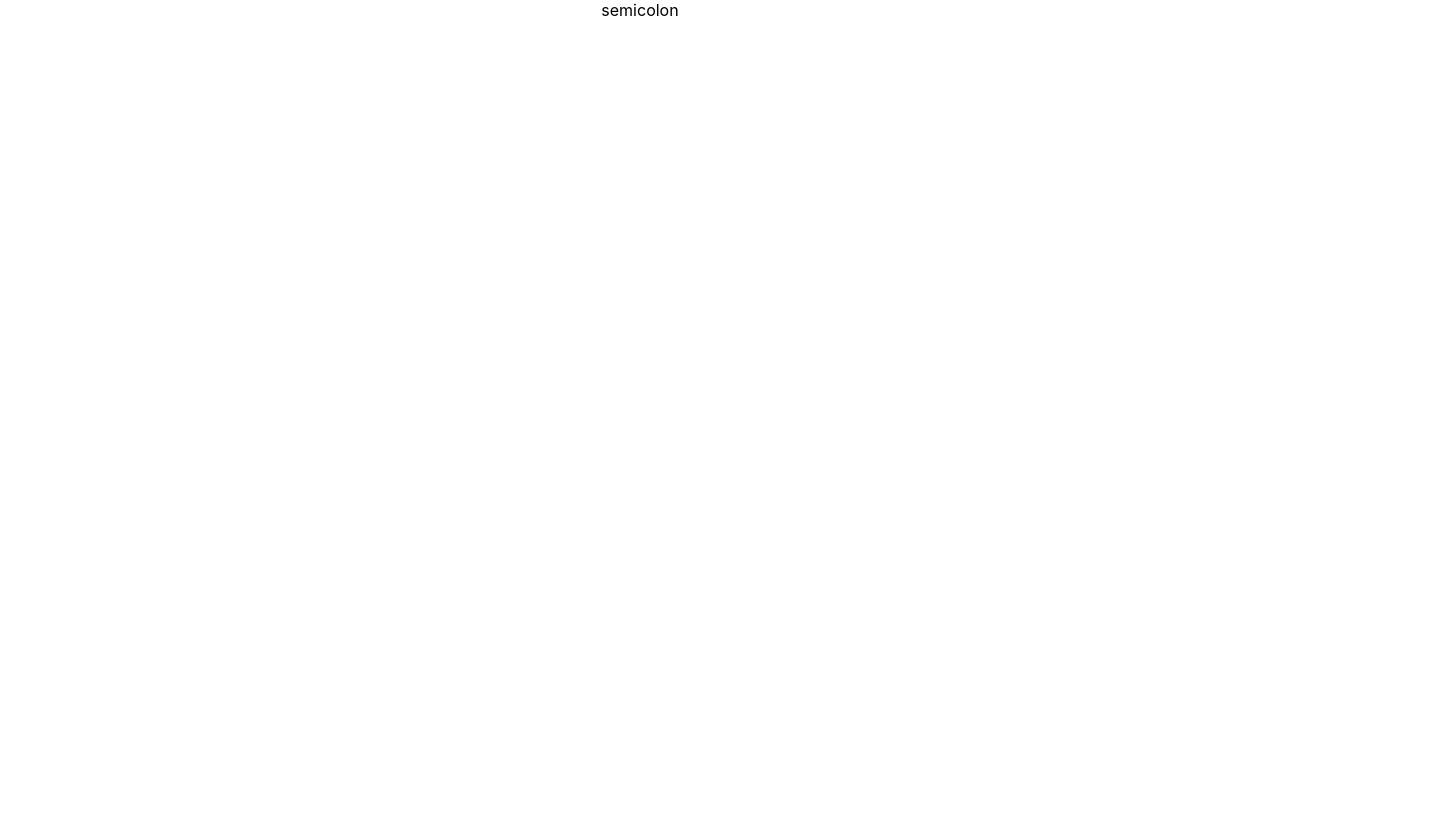
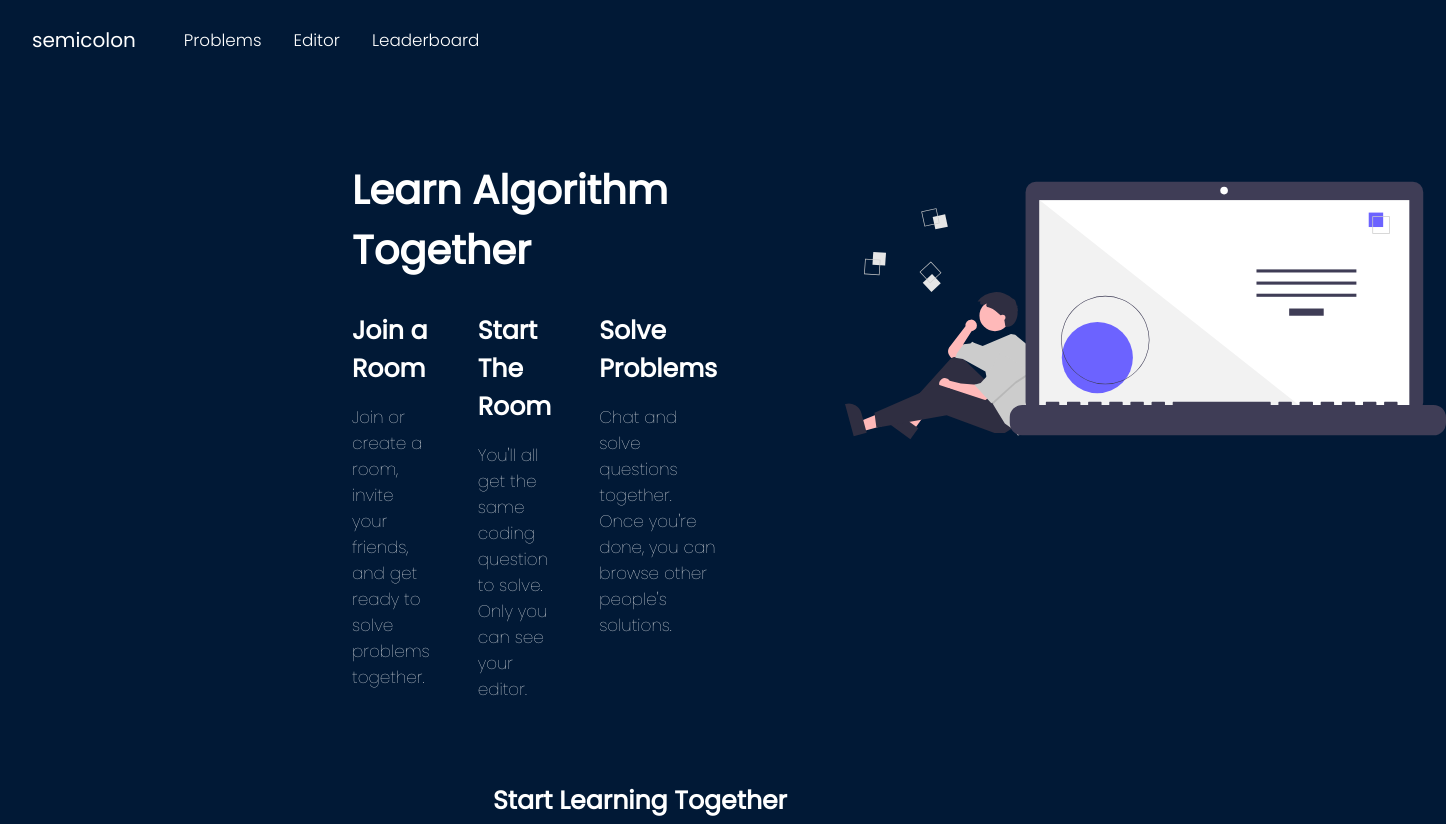
Before and after one commit to Danish1004/online-judge-frontend, a React (Create React App) app: page / in a window 1280 px wide. Shown: the top 824 px of the page, 1446 px wide, since content can reach past the window. Before the commit the page ends 800 px from the top, so only its background shows below. Built offline with nearby package versions, Linux system fonts and the light colour scheme.

Commit message:
Home page done

```diff
--- a/package.json
+++ b/package.json
@@ -3,6 +3,8 @@
   "version": "0.1.0",
   "private": true,
   "dependencies": {
+    "@iconscout/react-unicons": "^1.1.6",
+    "@iconscout/unicons": "^4.0.1",
     "@testing-library/jest-dom": "^5.16.5",
     "@testing-library/react": "^13.4.0",
     "@testing-library/user-event": "^13.5.0",
--- a/public/index.html
+++ b/public/index.html
@@ -3,6 +3,10 @@
   <head>
     <meta charset="utf-8" />
     <link rel="icon" href="brackets-curly.svg" />
+    <link
+      rel="stylesheet"
+      href=" https://unicons.iconscout.com/release/v2.1.0/css/unicons.css "
+    />
     <meta name="viewport" content="width=device-width, initial-scale=1" />
     <meta name="theme-color" content="#000000" />
     <meta
--- a/src/App.css
+++ b/src/App.css
@@ -1,38 +1,48 @@
-.App {
-  text-align: center;
+@import url("https://fonts.googleapis.com/css2?family=Poppins:wght@100;300;400&display=swap");
+
+:root {
+  --body-font: "Poppins", sans-serif;
+  --text-color: #fff;
+  --body-color: #011936;
+  /*.5rem = 8px | 1rem = 16px ...*/
+  --big-font-size: 3.5rem;
+  --h1-font-size: 2.25rem;
+  --h2-font-size: 1.5rem;
+  --h3-font-size: 1.25rem;
+  --normal-font-size: 1.05rem;
+
+  /*========== Font weight ==========*/
+  --font-normal: 100;
+  --font-medium: 300;
+  --font-semi-bold: 400;
 }
 
-.App-logo {
-  height: 40vmin;
-  pointer-events: none;
+* {
+  margin: 0;
+  padding: 0;
+  box-sizing: border-box;
 }
 
-@media (prefers-reduced-motion: no-preference) {
-  .App-logo {
-    animation: App-logo-spin infinite 20s linear;
-  }
+html {
+  scroll-behavior: smooth;
 }
 
-.App-header {
-  background-color: #282c34;
-  min-height: 100vh;
-  display: flex;
-  flex-direction: column;
-  align-items: center;
-  justify-content: center;
-  font-size: calc(10px + 2vmin);
-  color: white;
+body,
+button,
+input,
+textarea {
+  font-family: var(--body-font);
+  font-size: var(--normal-font-size);
 }
 
-.App-link {
-  color: #61dafb;
+body {
+  background-color: var(--body-color);
+  color: var(--text-color);
+}
+ul {
+  list-style: none;
 }
 
-@keyframes App-logo-spin {
-  from {
-    transform: rotate(0deg);
-  }
-  to {
-    transform: rotate(360deg);
-  }
+a {
+  text-decoration: none;
 }
--- a/src/App.js
+++ b/src/App.js
@@ -1,7 +1,12 @@
 import "./App.css";
+import Home from "./pages/home/Home";
 
 function App() {
-  return <div className="App">semicolon</div>;
+  return (
+    <div className="App">
+      <Home />
+    </div>
+  );
 }
 
 export default App;
--- a/src/components/header/Header.css
+++ b/src/components/header/Header.css
@@ -79,7 +79,7 @@
   .nav_list {
     display: grid;
     grid-template-columns: repeat(3, 1fr);
-    gap: 2rem;
+    gap: 1rem;
   }
   .nav_icon {
     font-size: 1.2rem;
@@ -91,6 +91,7 @@
     font-size: 1.5rem;
     cursor: pointer;
     color: var(--text-color);
+    margin-bottom: 2rem;
   }
 
   .nav_close:hover {
@@ -102,10 +103,16 @@
     cursor: pointer;
   }
 
-  .nav_icon,
-  .nav_close,
+  .nav_icon {
+    display: block;
+  }
+  .nav_close {
+    display: block;
+  }
+
   .nav_toggle {
     display: block;
+    margin-left: auto;
   }
 }
 
--- /dev/null
+++ b/src/components/header/Header.jsx
@@ -0,0 +1,47 @@
+import React, { useState } from "react";
+import "./Header.css";
+const Header = () => {
+  const [Toggle, ShowMenu] = useState(false);
+  return (
+    <header className="header">
+      <nav className="nav container">
+        <a href="index.html" className="nav_logo">
+          semicolon
+        </a>
+
+        <div className={Toggle ? "nav_menu show-menu" : "nav_menu"}>
+          <ul className="nav_list grid">
+            <li className="nav_item">
+              <a href="#home" className="nav_link active-link">
+                <i className="uil uil-question-circle nav_icon"></i> Problems
+              </a>
+            </li>
+
+            <li className="nav_item">
+              <a href="#about" className="nav_link">
+                <i className="uil uil-user nav_icon"></i> Editor
+              </a>
+            </li>
+
+            <li className="nav_item">
+              <a href="#skills" className="nav_link">
+                <i className="uil uil-file-alt nav_icon"></i> Leaderboard
+              </a>
+            </li>
+          </ul>
+
+          <i
+            className="uil uil-times nav_close"
+            onClick={() => ShowMenu(!Toggle)}
+          ></i>
+        </div>
+
+        <div className="nav_toggle" onClick={() => ShowMenu(!Toggle)}>
+          <i className="uil uil-apps"></i>
+        </div>
+      </nav>
+    </header>
+  );
+};
+
+export default Header;
--- a/src/index.css
+++ /dev/null
@@ -1,13 +0,0 @@
-body {
-  margin: 0;
-  font-family: -apple-system, BlinkMacSystemFont, 'Segoe UI', 'Roboto', 'Oxygen',
-    'Ubuntu', 'Cantarell', 'Fira Sans', 'Droid Sans', 'Helvetica Neue',
-    sans-serif;
-  -webkit-font-smoothing: antialiased;
-  -moz-osx-font-smoothing: grayscale;
-}
-
-code {
-  font-family: source-code-pro, Menlo, Monaco, Consolas, 'Courier New',
-    monospace;
-}
--- a/src/index.js
+++ b/src/index.js
@@ -1,6 +1,5 @@
 import React from "react";
 import ReactDOM from "react-dom/client";
-import "./index.css";
 import App from "./App";
 
 const root = ReactDOM.createRoot(document.getElementById("root"));
--- /dev/null
+++ b/src/pages/home/Home.css
@@ -0,0 +1,53 @@
+.about_section {
+  padding: 5rem 2rem 0 2rem;
+  margin: 5rem 0rem 0 20rem;
+  display: flex;
+  gap: 8rem;
+}
+.main_title {
+  font-size: 5vh;
+}
+p {
+  font-weight: var(--font-normal);
+  font-size: var(--normal-font-size);
+}
+.p1 {
+  text-align: start;
+}
+.about_grid {
+  margin: 2rem 0 0 0;
+  display: flex;
+  flex-direction: row;
+  justify-content: flex-start;
+  gap: 3rem;
+}
+.about_info {
+  max-width: 13rem;
+  display: flex;
+  flex-direction: column;
+  gap: 1rem;
+}
+.secondary_info {
+  margin-top: 5rem;
+}
+.questions_info {
+  margin-top: 5rem;
+  text-align: center;
+}
+.secondary_info,
+.info_1 {
+  align-items: center;
+  text-align: center;
+}
+
+.questions {
+  padding: 0 30rem 0 30rem;
+  text-align: start;
+}
+.question_parts {
+  margin-top: 2rem;
+}
+
+h3 {
+  font-weight: var(--normal-font-size);
+}
--- /dev/null
+++ b/src/pages/home/Home.jsx
@@ -0,0 +1,118 @@
+import React from "react";
+import Header from "../../components/header/Header";
+import "./Home.css";
+import Codesvg from "../../images/Logocode.svg";
+import Footer from "../../components/footer/Footer";
+
+const Home = () => {
+  return (
+    <div className="main-page">
+      <Header />
+      <div className="about_section">
+        <div>
+          <h1 className="main_title">Learn Algorithm Together</h1>
+          <div class="about_grid">
+            <div class="grid-item">
+              <div className="about_info">
+                <h2>Join a Room</h2>
+                <p className="p1">
+                  Join or create a room, invite your friends, and get ready to
+                  solve problems together.
+                </p>
+              </div>
+            </div>
+            <div class="grid-item">
+              <div className="about_info">
+                <h2>Start The Room</h2>
+                <p>
+                  You'll all get the same coding question to solve. Only you can
+                  see your editor.
+                </p>
+              </div>
+            </div>
+            <div class="grid-item">
+              <div className="about_info">
+                <h2>Solve Problems</h2>
+                <p>
+                  Chat and solve questions together. Once you're done, you can
+                  browse other people's solutions.
+                </p>
+              </div>
+            </div>
+          </div>
+        </div>
+        <div className="main_image">
+          <img src={Codesvg} alt="Main Logo" />
+        </div>
+      </div>
+      <div className="secondary_info">
+        <h2>Start Learning Together</h2>
+        <p className="info_1">
+          Join our community of over 100,000 programmers and start solving
+          problems today.
+        </p>
+      </div>
+      <div className="questions_info">
+        <h2>Frequently Asked Questions</h2>
+        <div className="questions">
+          <div className="question_parts">
+            <h3>What is semicolon?</h3>
+            <p>
+              binarysearch is a free site where you can work on coding and
+              algorithms problems together with others.
+            </p>
+          </div>
+
+          <div className="question_parts">
+            <h3>Can I use semicolon just by myself?</h3>
+            <p>
+              Yes! You can create a private room where only you can solve
+              problems.
+            </p>
+          </div>
+
+          <div className="question_parts">
+            <h3>What can I type on chat?</h3>
+            <p>
+              Feel free to chat about whatever :, but don't outright give
+              answers unprovoked and please be respectful.
+            </p>
+          </div>
+
+          <div className="question_parts">
+            <h3>What type of questions should I expect?</h3>
+            <p>
+              There are standard algorithms and data structures questions that
+              you can expect from major tech companies such as Google,
+              Microsoft, Facebook, and Amazon.
+            </p>
+          </div>
+
+          <div className="question_parts">
+            <h3>Who are you?</h3>
+            <p>
+              Hi! We're Lawrence and Jae, two engineers from Canada. We want to
+              make learning algorithms more accessible. We got the idea for
+              binarysearch from having had to prepare for interviews at many
+              tech companies. We found that by working on problems with friends
+              we had a lot of fun and learned faster.
+            </p>
+          </div>
+
+          <div className="question_parts">
+            <h3>Is it really free?</h3>
+            <p>Yes, it's free and will always be free.</p>
+          </div>
+
+          <div className="question_parts">
+            <h3>How can I get started?</h3>
+            <p>You can get started below!</p>
+          </div>
+        </div>
+      </div>
+      {/* <Footer /> */}
+    </div>
+  );
+};
+
+export default Home;
```
Also changed, not shown: src/components/footer/Footer.css (added), src/components/footer/Footer.jsx (added), src/images/Logocode.svg (added), 1 other file (tests, documents, lock files or other folders).
